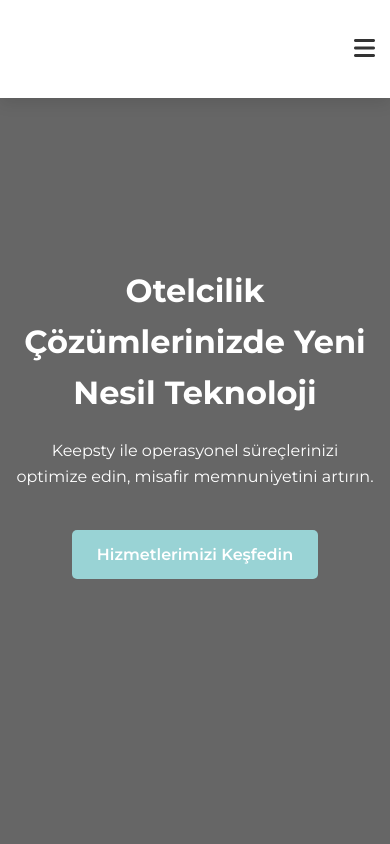
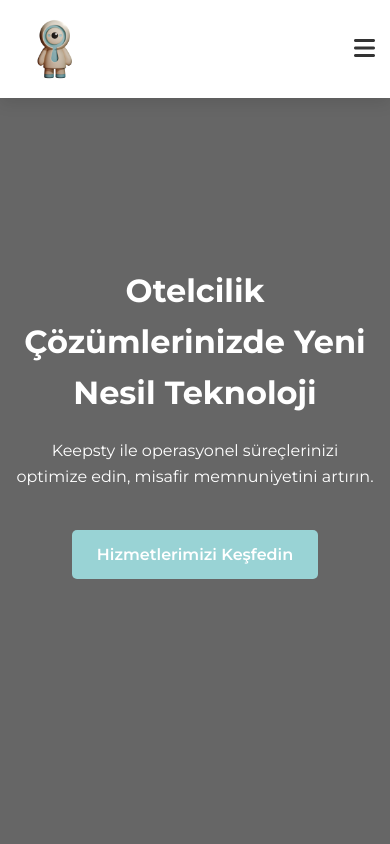
Before and after one commit to nihatsaydam/-sweb, a plain HTML site: page index.html in a window 390 px wide. Shown: the top 844 px of the page. Drawn offline with Linux system fonts and the light colour scheme.

Commit message:
mobil deneme
mobil logo görünüm denemesi

```diff
--- a/css/style.css
+++ b/css/style.css
@@ -411,6 +411,10 @@
         display: block;
     }
 
+    .logo {
+        margin-left: 0;
+    }
+
     nav {
         position: fixed;
         top: 80px;
@@ -419,6 +423,7 @@
         height: calc(100vh - 80px);
         background-color: var(--light-color);
         transition: left 0.3s ease;
+        margin-right: 0;
     }
 
     nav.active {
```
